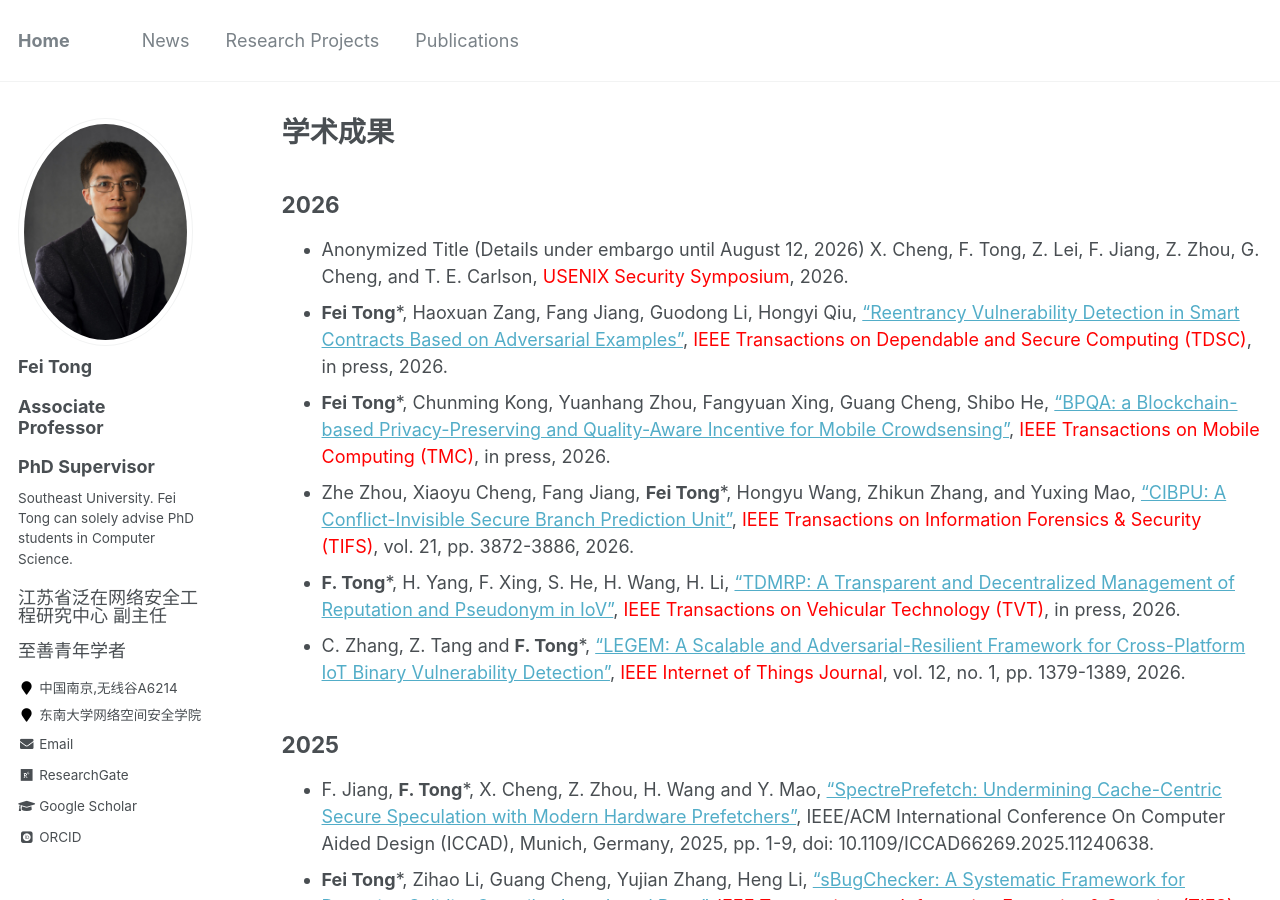
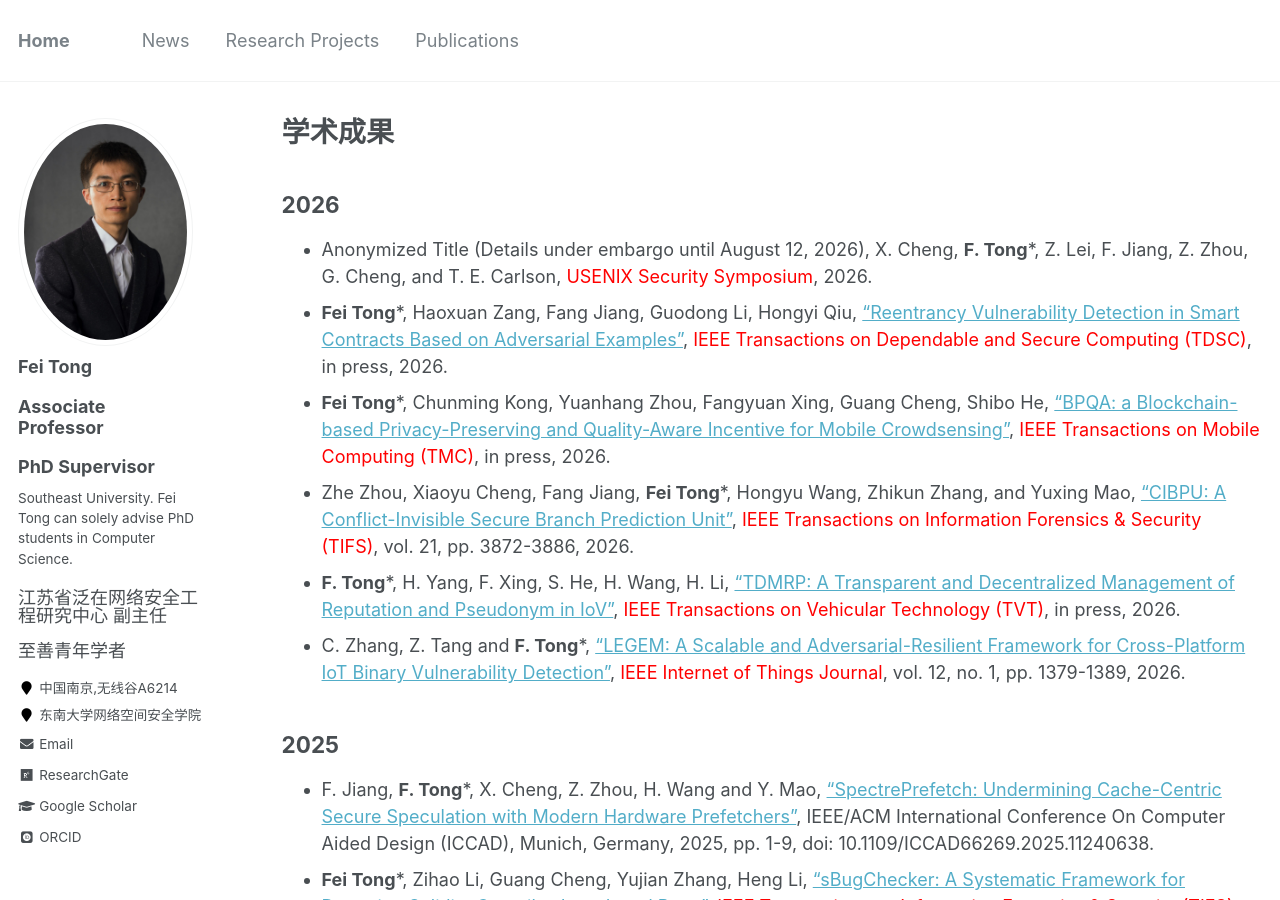
Before and after one commit to fei-tong/fei-tong.github.io, a Jekyll site: the page built from _pages/publications.md, in a window 1280 px wide and 900 px high. Built offline with Jekyll 4.4.1, drawn with Linux system fonts in a browser that asks for light colours; some web fonts are replaced.

Commit message:
Update publications.md

```diff
--- a/_pages/publications.md
+++ b/_pages/publications.md
@@ -12,7 +12,7 @@ author_profile: true
 
 ## 2026
 
-- Anonymized Title (Details under embargo until August 12, 2026) X. Cheng, F. Tong, Z. Lei, F. Jiang, Z. Zhou, G. Cheng, and T. E. Carlson, <font color="red">USENIX Security Symposium</font>, 2026.
+- Anonymized Title (Details under embargo until August 12, 2026), X. Cheng, **F. Tong***, Z. Lei, F. Jiang, Z. Zhou, G. Cheng, and T. E. Carlson, <font color="red">USENIX Security Symposium</font>, 2026.
 - **Fei Tong***, Haoxuan Zang, Fang Jiang, Guodong Li, Hongyi Qiu, <a href="https://ieeexplore.ieee.org/document/11534972" target="_blank" rel="noopener noreferrer">"Reentrancy Vulnerability Detection in Smart Contracts Based on Adversarial Examples"</a>, <font color="red">IEEE Transactions on Dependable and Secure Computing (TDSC)</font>, in press, 2026.
 - **Fei Tong***, Chunming Kong, Yuanhang Zhou, Fangyuan Xing, Guang Cheng, Shibo He,  <a href="https://ieeexplore.ieee.org/document/11480958" target="_blank" rel="noopener noreferrer">"BPQA: a Blockchain-based Privacy-Preserving and Quality-Aware Incentive for Mobile Crowdsensing"</a>, <font color="red">IEEE Transactions on Mobile Computing (TMC)</font>, in press, 2026.
 - Zhe Zhou, Xiaoyu Cheng, Fang Jiang, **Fei Tong***, Hongyu Wang, Zhikun Zhang, and Yuxing Mao, <a href="https://ieeexplore.ieee.org/document/11480176" target="_blank" rel="noopener noreferrer">"CIBPU: A Conflict-Invisible Secure Branch Prediction Unit"</a>, <font color="red">IEEE Transactions on Information Forensics & Security (TIFS)</font>, vol. 21, pp. 3872-3886, 2026.
```
